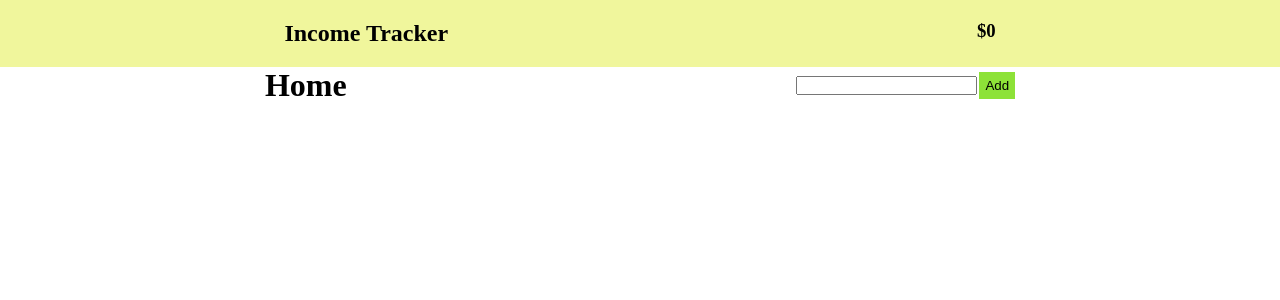
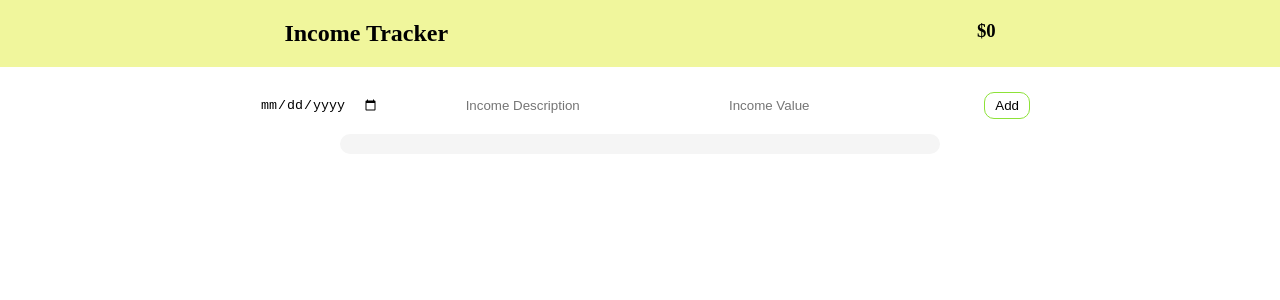
Before and after one commit to HninHtet-99/Income-Tracker, a JavaScript app: page / in a window 1280 px wide. Shown: the top 300 px of the page. Built offline with nearby package versions, Linux system fonts and the light colour scheme.

Commit message:
styling homeVue

```diff
--- a/src/App.vue
+++ b/src/App.vue
@@ -1,8 +1,5 @@
 <template>
-  <section class="topNav">
-    <h2>Income Tracker</h2>
-    <h3>$0</h3>
-  </section>
+
   <router-view/>
 </template>
 
--- a/src/components/TopNav.vue
+++ b/src/components/TopNav.vue
@@ -1,15 +1,43 @@
 <template>
-  <div class="title">
-        <h1>Home</h1>
-        <div>
-            <input type="text">
-            <button class="btn">Add</button>
+    <div>
+        <div class="title">
+            <input type="date" v-model="incomeDate">
+            <input type="text" placeholder="Income Description" v-model="incomeDes">
+            <input type="number" placeholder="Income Value" v-model="incomeValue" @keyup="save">
+
+            <button class="btn" type="submit">Add</button>
+        </div>
+        <div class="lists">
+            <h3>{{incomeDes}}</h3>
+            <p>{{incomeValue}}</p>
+            <p>{{incomeDate}}</p>
         </div>
     </div>
+
 </template>
 
 <script>
 export default {
+    data(){
+        return{
+            incomeDes:'',
+            incomeValue: '',
+            incomeDate: ''
+        }
+    },
+    methods:{
+        save(e){
+            if (e.keyCode == 13) {
+                if (this.incomeDate==' ' && this.incomeDes===''&& this.incomeValue==='') {
+                    alert('please check again!')
+                }
+                else{
+                    console.log(this.incomeDes,this.incomeValue,this.incomeDate);
+                }
+
+            }
+        }
+    }
 
 }
 </script>
@@ -17,7 +45,31 @@ export default {
 <style>
 .title{
     display: flex;
-    justify-content: space-around;
+    justify-content: space-between;
+    align-items: center;
+}
+input{
+    border: none;
+    padding: 10px;
+}
+.btn{
+    margin-left: 2px;
+    padding: 5px 10px;
+    border: 1px solid rgb(141, 226, 56);
+    border-radius: 10px;
+    background-color: #fff;
+}
+.btn:hover{
+    background-color: rgb(141, 226, 56);
+}
+.lists{
+    background-color: #f5f5f5;
+    max-width: 600px;
+    margin: 10px auto;
+    padding: 10px 20px;
+    border-radius: 10px;
+    display: flex;
+    justify-content: space-between;
     align-items: center;
 }
 </style>
--- a/src/css/style.css
+++ b/src/css/style.css
@@ -11,11 +11,8 @@
 }
 .container{
     margin: auto;
-    max-width: 1200px;
+    padding: 20px 10px;
+    max-width: 800px;
+    height: 400px;
+
 }
-.btn{
-    margin-left: 2px;
-    padding: 5px;
-    background-color: rgb(141, 226, 56);
-    border: 1px solid rgb(141, 226, 56);
-}
--- a/src/views/Home.vue
+++ b/src/views/Home.vue
@@ -1,6 +1,12 @@
 <template>
-  <div class="container">
-    <TopNav></TopNav>
+  <div>
+    <section class="topNav">
+      <h2>Income Tracker</h2>
+      <h3>$0</h3>
+    </section>
+    <div class="container">
+      <TopNav></TopNav>
+    </div>
   </div>
 </template>
 
```
